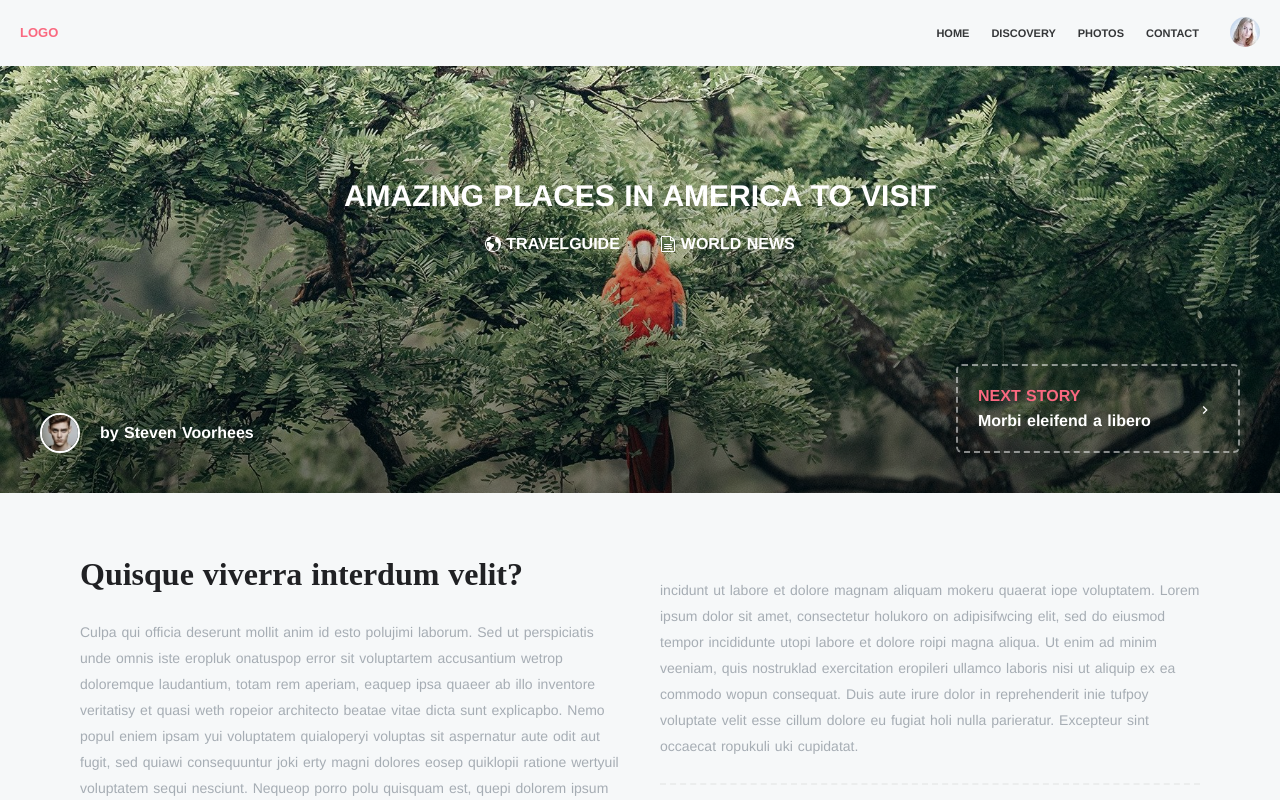
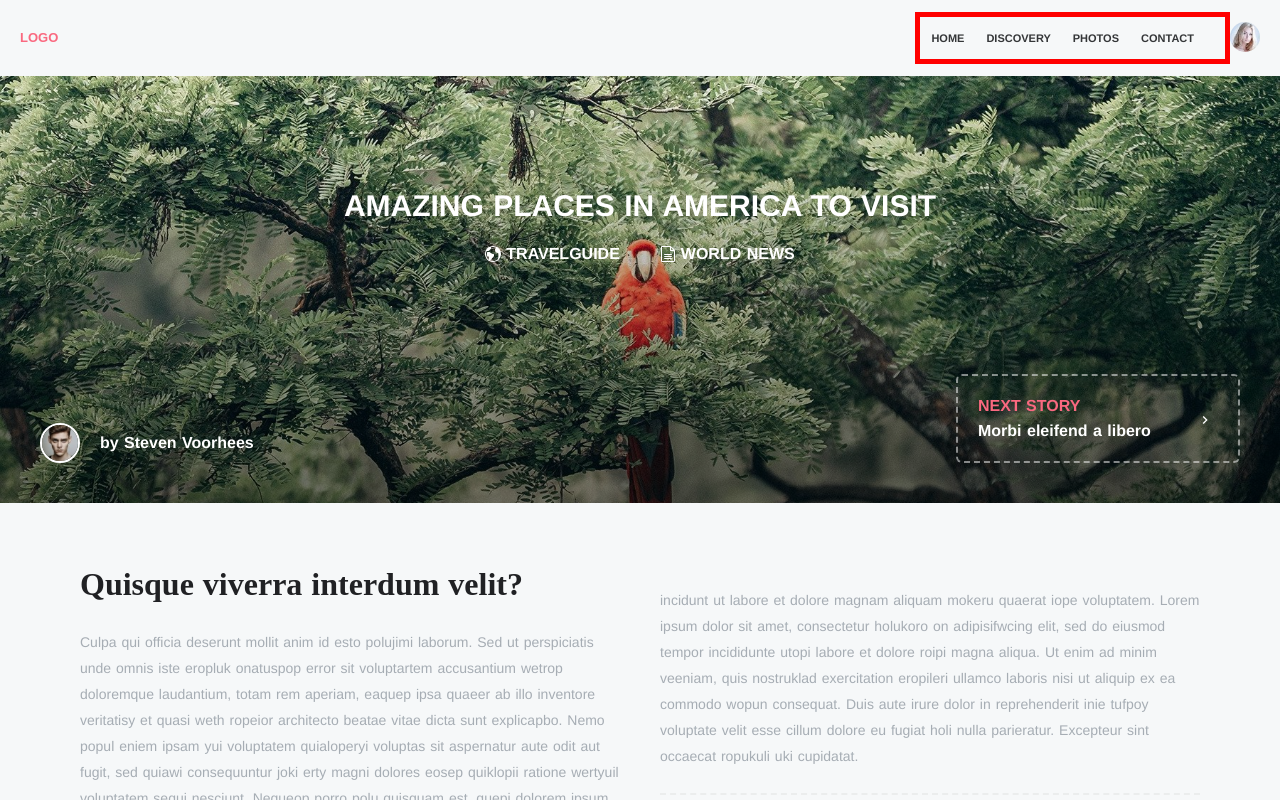
Before and after one commit to lightxlamp/mobile-first-netlify-site, a Nuxt app in the folder stas-test/: page /discovery in a window 1280 px wide. Shown: the top 800 px of the page. Built offline with nearby package versions, Linux system fonts and the light colour scheme; a web font is replaced by a local one.

Commit message:
css changes applying test

```diff
--- a/stas-test/assets/scss/_buttons.scss
+++ b/stas-test/assets/scss/_buttons.scss
@@ -8,7 +8,7 @@
     text-transform: uppercase;
     padding: 1.2rem 2.5rem;
     cursor: pointer;
-    transition: all .2s;
+    //transition: all .2s;
     align-self: flex-start;
     font-weight: bold;
     //filter: brightness(80%);
--- a/stas-test/assets/scss/_navigation.scss
+++ b/stas-test/assets/scss/_navigation.scss
@@ -134,6 +134,7 @@
     list-style: none;
     display: none; // mobile first
     flex-wrap: wrap;
+    border: 5px solid red;
 
     &__side-bar {
         display: flex;
--- a/stas-test/components/Header.vue
+++ b/stas-test/components/Header.vue
@@ -88,7 +88,7 @@
             content: "";
             position: absolute;
             left: 0;
-            transition: all .2s;
+            //transition: all .2s;
         }
 
         &::before {
```
